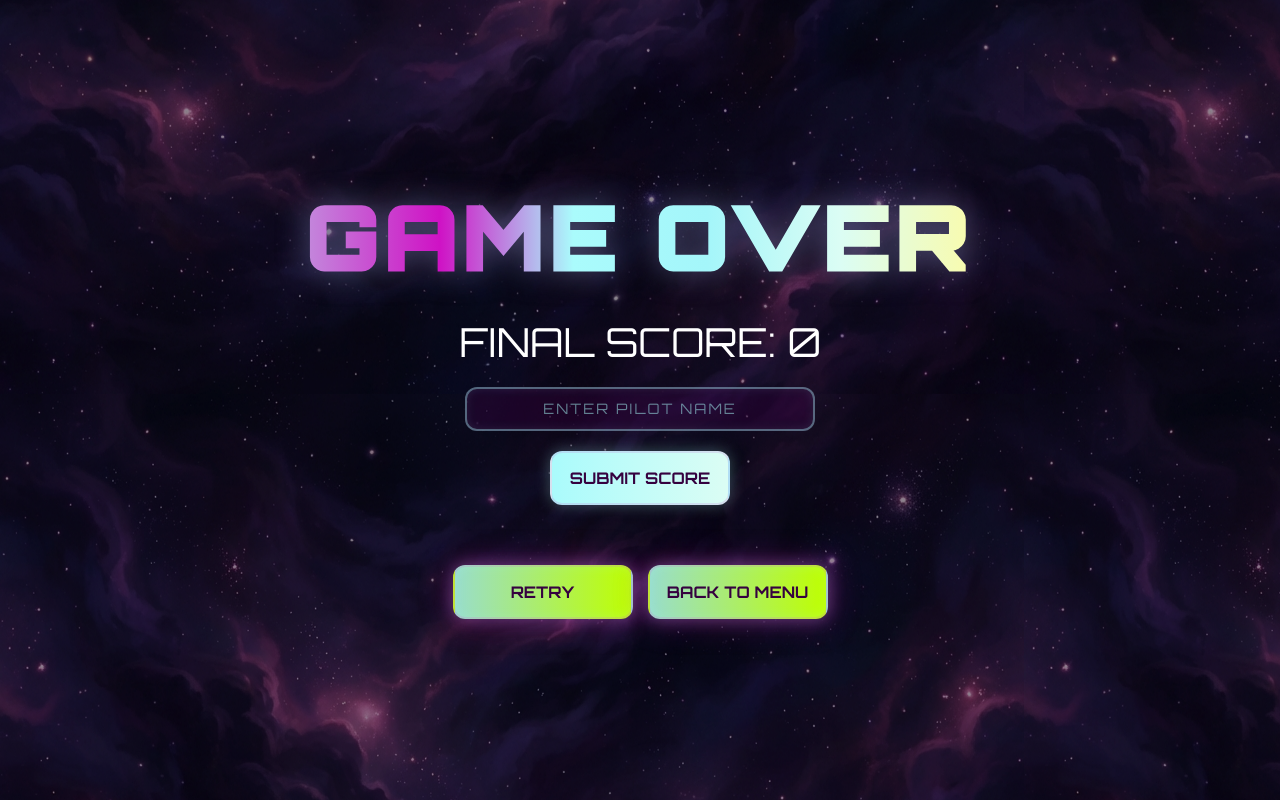
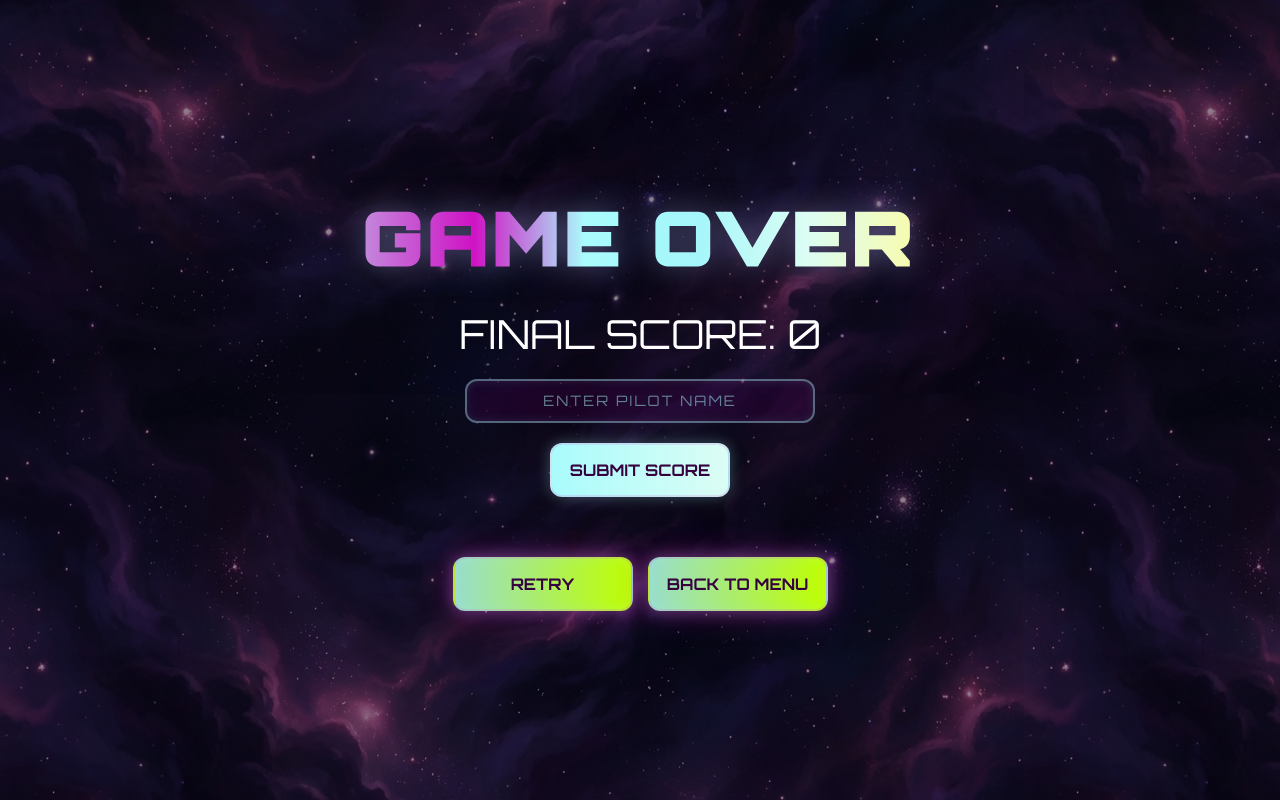
Before and after one commit to asaadmansour/ChickenInvadersJs, a plain HTML site: page pages/gameover.html in a window 1280 px wide. Drawn offline with nearby package versions, Linux system fonts and the light colour scheme.

Commit message:
Update gameover.css

```diff
--- a/css/gameover.css
+++ b/css/gameover.css
@@ -35,6 +35,10 @@ h1 {
     text-align: center;
     margin-top: 2vh;
     cursor: pointer;
+}
+/* Reduce size for #statusTitle */
+#statusTitle {
+    font-size: clamp(2.5rem, 9vw, 4.5rem);
 }
 .final-score-text {
     font-size: clamp(1.2rem, 5vw, 2.5rem); /* Responsive size */
```
